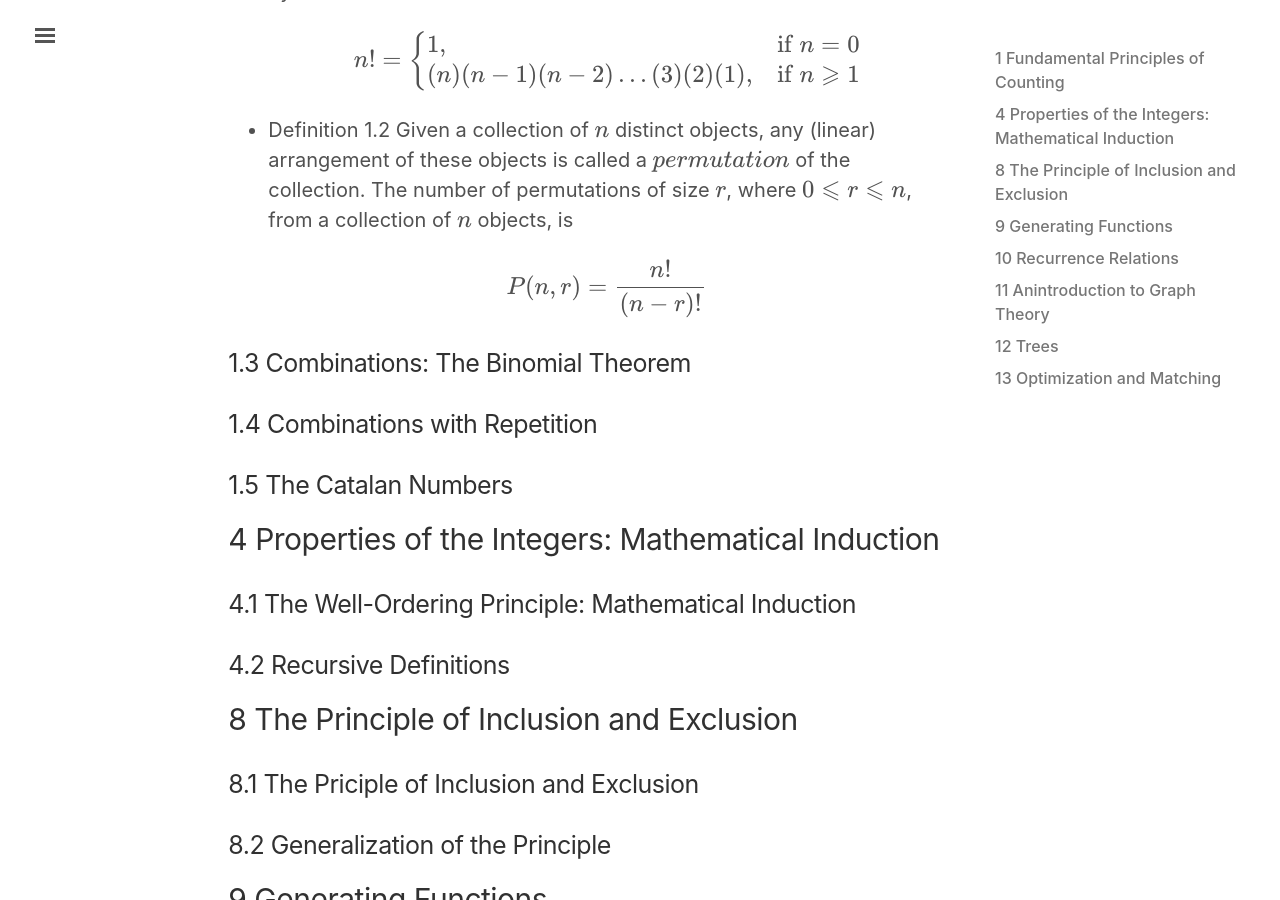
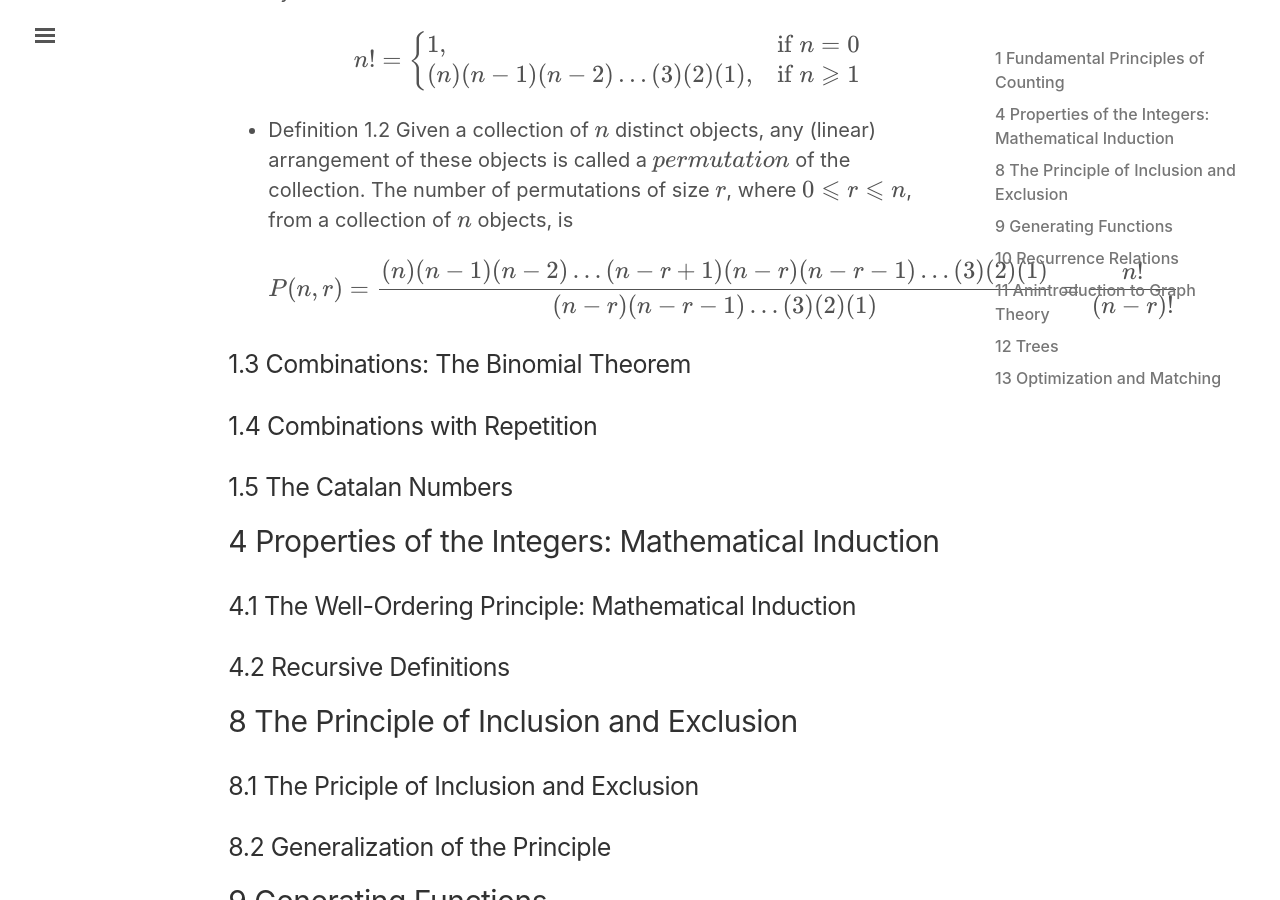
Before and after one commit to lingt-xyz/note, a Jekyll site: the page built from _posts/2018-09-01-COMP339.md, in a window 1280 px wide and 900 px high, scrolled down 806 px. Built offline with Jekyll 4.4.1, drawn with Linux system fonts in a browser that asks for light colours; formulas are drawn with MathJax 3; comment, search, counter and statistics services are not loaded.

Commit message:
update formula

```diff
--- a/_posts/2018-09-01-COMP339.md
+++ b/_posts/2018-09-01-COMP339.md
@@ -32,7 +32,7 @@ comments: true
 * Definition 1.2 Given a collection of {% raw %}$$n$${% endraw %} distinct objects, any (linear) arrangement of these objects is called a {% raw %}$$permutation$${% endraw %} of the collection. The number of permutations of size {% raw %}$$r$${% endraw %}, where {% raw %}$$0\leqslant r\leqslant n$${% endraw %}, from a collection of {% raw %}$$n$${% endraw %} objects, is
     {% raw %}
     $$
-    P(n,r)={n!\over(n-r)!}
+    P(n,r)={(n)(n-1)(n-2)\dots(n-r+1)(n-r)(n-r-1)\dots(3)(2)(1)\over(n-r)(n-r-1)\dots(3)(2)(1)}={n!\over(n-r)!}
     $$
     {% endraw %}
 
```
